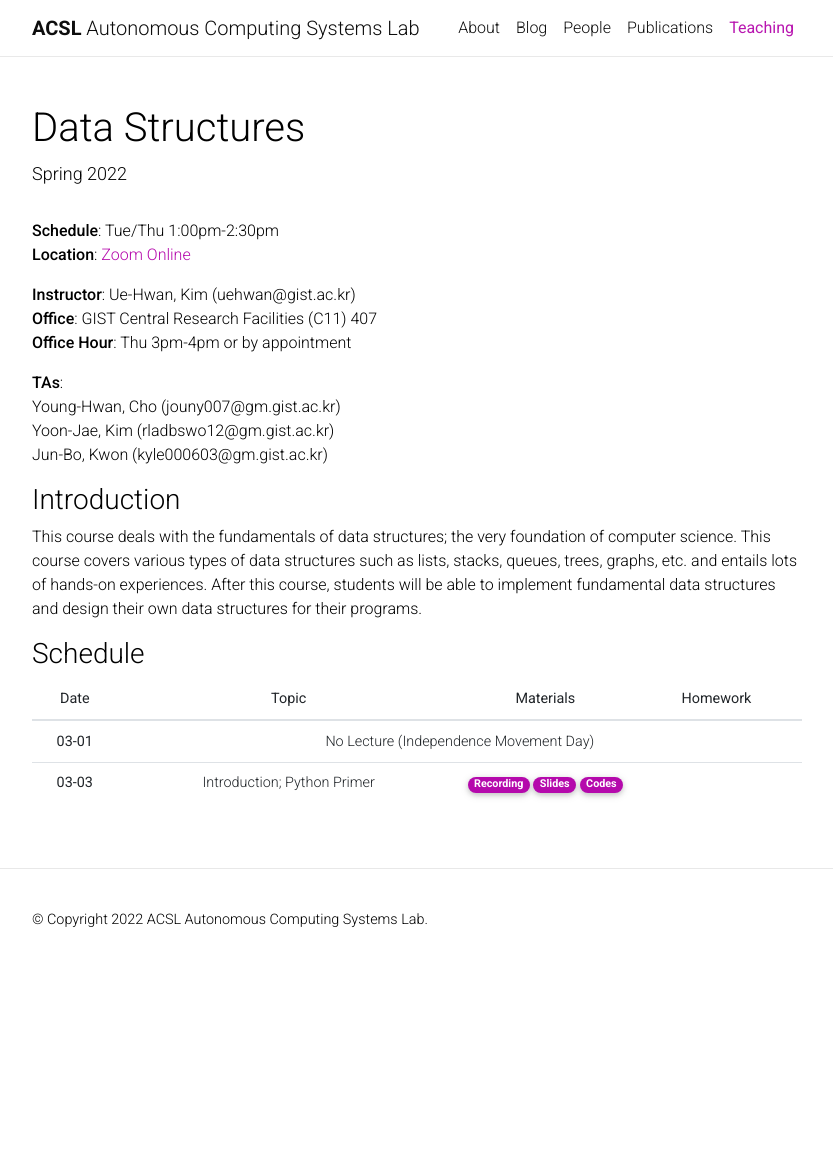
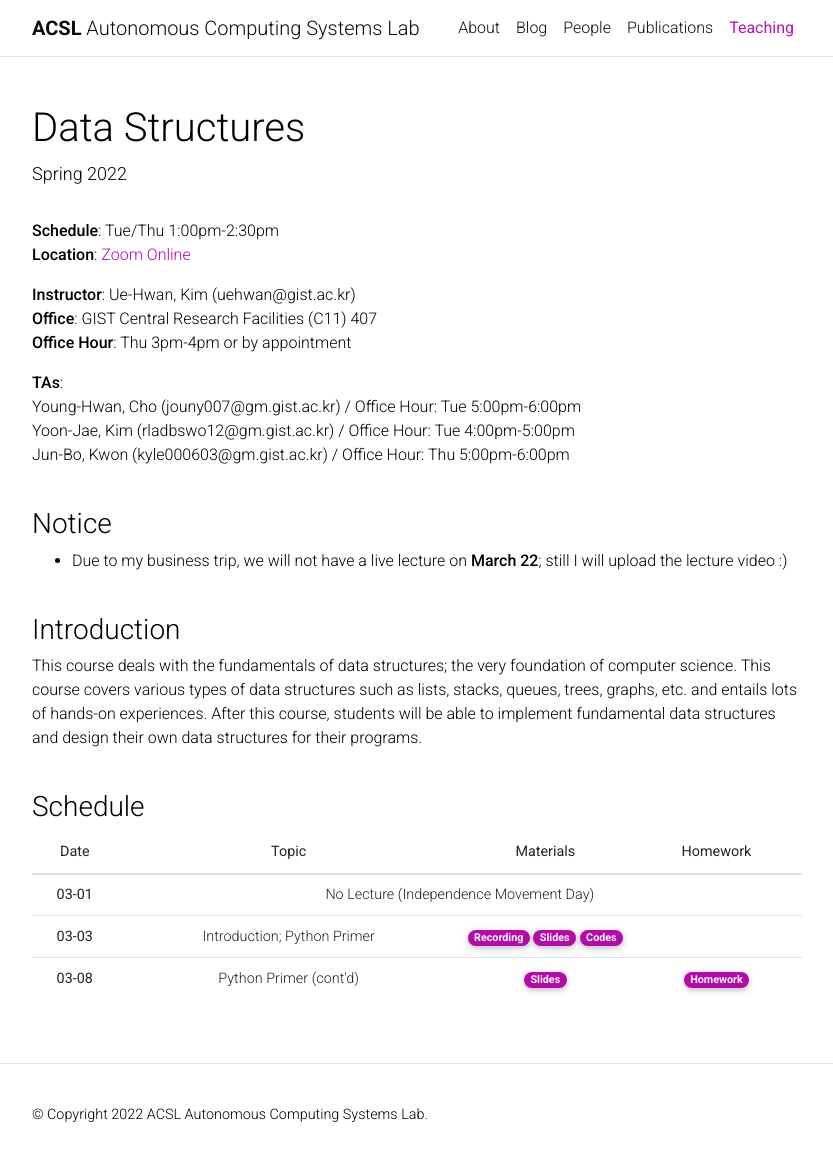
Before and after one commit to Uehwan/Uehwan.github.io, a Jekyll site: the page built from _teaching/datastruct22sp.md, in a window 1280 px wide and 1166 px high. Shown: the top 1161 px of the window, without its empty margins (223-1056 px from the left). Built offline with Jekyll 4.4.1, drawn with Linux system fonts in a browser that asks for light colours; nearby versions of some CDN libraries; comment, search, counter and statistics services are not loaded; a style sheet for code colours, icons or effects is not loaded.

Commit message:
[ds22sp] 03-08

```diff
--- a/_bibliography/papers.bib
+++ b/_bibliography/papers.bib
@@ -11,6 +11,7 @@
   booktitle={IEEE/CVF Conference on Computer Vision and Pattern Recognition (CVPR)},
   year={2022},
   organization={IEEE/CVF},
+  feature={Oral Presentation}
 }
 
 @article{kim2022simvodis++,
--- a/_teaching/datastruct22sp.md
+++ b/_teaching/datastruct22sp.md
@@ -13,12 +13,20 @@
 **Office Hour**: Thu 3pm-4pm or by appointment
 
 **TAs**:<br/>
-Young-Hwan, Cho (jouny007@gm.gist.ac.kr) <br/>
-Yoon-Jae, Kim (rladbswo12@gm.gist.ac.kr) <br/>
-Jun-Bo, Kwon (kyle000603@gm.gist.ac.kr) <br/>
+Young-Hwan, Cho (jouny007@gm.gist.ac.kr) / Office Hour: Tue 5:00pm-6:00pm <br/>
+Yoon-Jae, Kim (rladbswo12@gm.gist.ac.kr) / Office Hour: Tue 4:00pm-5:00pm <br/>
+Jun-Bo, Kwon (kyle000603@gm.gist.ac.kr)  / Office Hour: Thu 5:00pm-6:00pm<br/>
+<br/>
+
+### Notice
+- Due to my business trip, we will not have a live lecture on **March 22**; still I will upload the lecture video :)
+<br/>
+<br/>
 
 ### Introduction
 This course deals with the fundamentals of data structures; the very foundation of computer science. This course covers various types of data structures such as lists, stacks, queues, trees, graphs, etc. and entails lots of hands-on experiences. After this course, students will be able to implement fundamental data structures and design their own data structures for their programs.
+<br/>
+<br/>
 
 ### Schedule
 <div class="table-responsive">
@@ -42,6 +50,12 @@
       <td><a href="https://youtu.be/K1wwNImSDAw" target="_blank" class="badge badge-pill" style="background-color:#B509AC;">Recording</a> <a href="https://docs.google.com/presentation/d/1_nuOhfVCSSdcMS-wBWcivS-SGECf1JKBZx-xbSnM0ns/edit?usp=sharing" target="_blank" class="badge badge-pill" style="background-color:#B509AC;">Slides</a> <a href="https://colab.research.google.com/drive/1AMq6fl3TTrTpZYB2VZhKDF0ibQliDQzY?usp=sharing" target="_blank" class="badge badge-pill" style="background-color:#B509AC;">Codes</a></td>
       <td><!--a href="#" class="badge badge-pill" style="background-color:#B509AC;">Homework</a--></td>
     </tr>
+    <tr>
+      <th scope="row">03-08</th>
+      <td>Python Primer (cont'd)</td>
+      <td><!--a href="https://youtu.be/K1wwNImSDAw" target="_blank" class="badge badge-pill" style="background-color:#B509AC;">Recording</a--> <a href="https://docs.google.com/presentation/d/1m5CjvaxMdUnMHOeGV-EDElHa53rRjWhWPaLdsjkrEwY/edit?usp=sharing" target="_blank" class="badge badge-pill" style="background-color:#B509AC;">Slides</a> <!--a href="https://colab.research.google.com/drive/1AMq6fl3TTrTpZYB2VZhKDF0ibQliDQzY?usp=sharing" target="_blank" class="badge badge-pill" style="background-color:#B509AC;">Codes</a--></td>
+      <td><a href="https://colab.research.google.com/drive/1gRNMsgBKA2hXzE6bEDwtpcdjbgxCc6t1?usp=sharing" target="_blank" class="badge badge-pill" style="background-color:#B509AC;">Homework</a></td>
+    </tr>
   </tbody>
 </table>
 </div>
```
